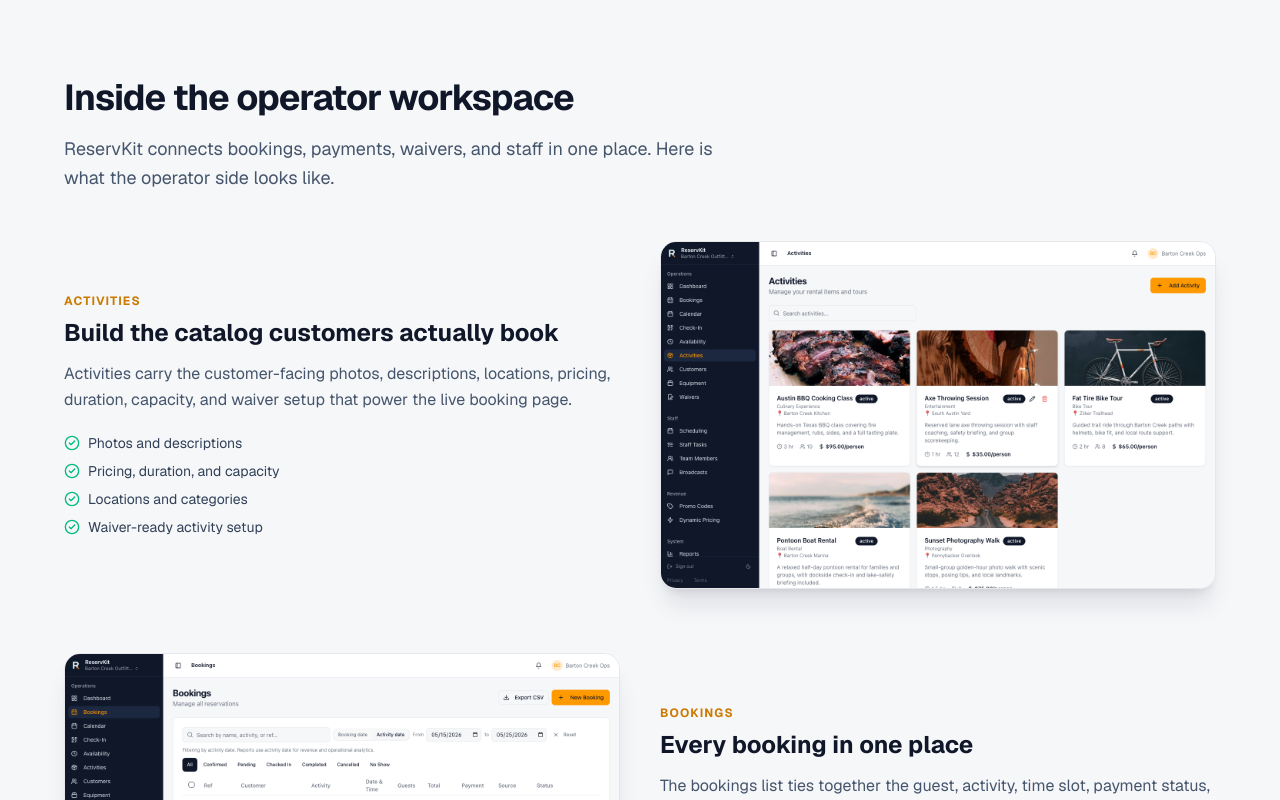
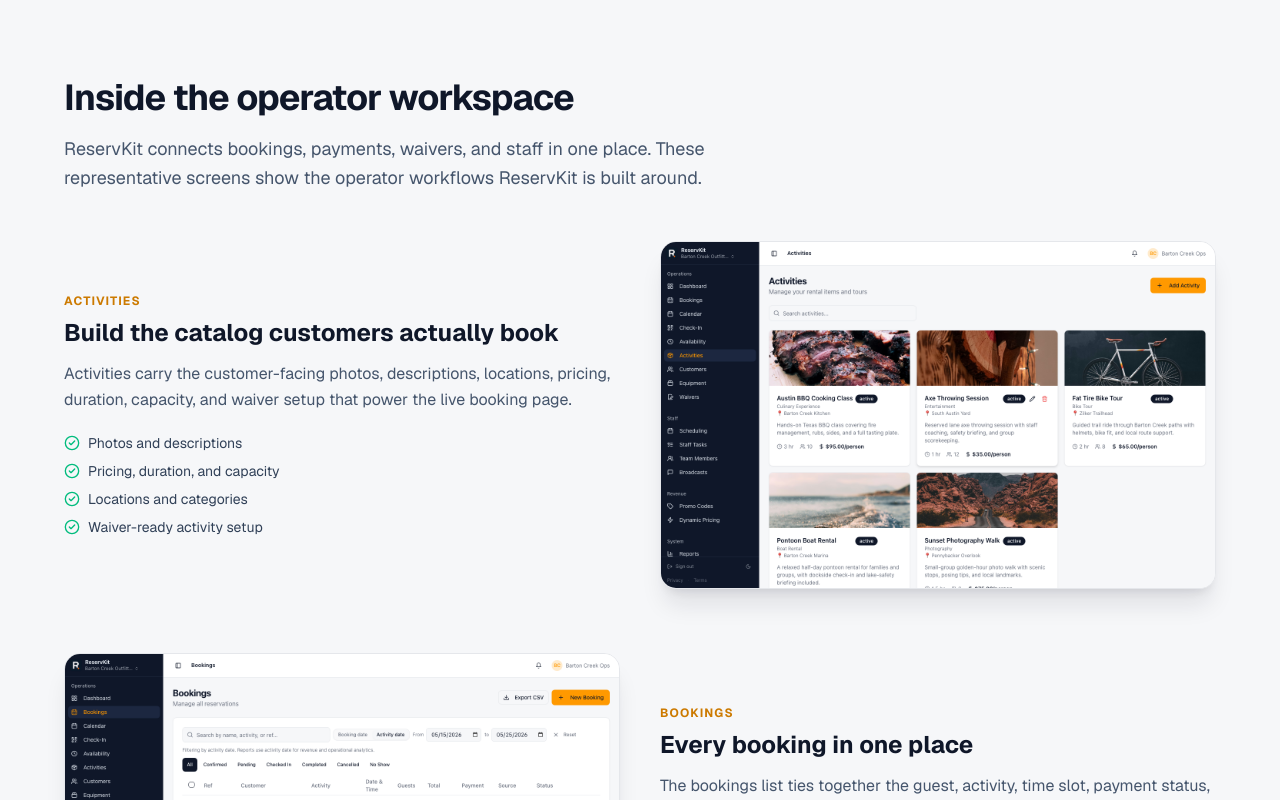
Before and after one commit to Cortana-Ops/reservkit-landing, a Next.js app: page / in a window 1280 px wide. Shown: the part 5420-6220 px from the top of the page. Built offline with nearby package versions, Linux system fonts and the light colour scheme.

Commit message:
Clarify product screenshot positioning

```diff
--- a/app/page.tsx
+++ b/app/page.tsx
@@ -162,7 +162,7 @@ const setupSteps = [
 const operatorProof = [
   {
     title: "Real product, not mockup-only marketing",
-    body: "The homepage uses current product screenshots from configured public booking and operator workflows.",
+    body: "The homepage uses real ReservKit screens from configured public booking and operator workflows, with public captures reviewed before wider marketing.",
   },
   {
     title: "Stripe Connect from the start",
@@ -462,7 +462,7 @@ export default function Home() {
             <div className="max-w-2xl">
               <h2 className="text-3xl font-bold tracking-tight text-navy sm:text-4xl">Inside the operator workspace</h2>
               <p className="mt-4 text-lg leading-relaxed text-slate-600">
-                ReservKit connects bookings, payments, waivers, and staff in one place. Here is what the operator side looks like.
+                ReservKit connects bookings, payments, waivers, and staff in one place. These representative screens show the operator workflows ReservKit is built around.
               </p>
             </div>
             <div className="mt-12 space-y-16">
--- a/scripts/check-content.mjs
+++ b/scripts/check-content.mjs
@@ -102,6 +102,8 @@ const forbidden = [
   "Takes five minutes",
   "Watch the bookings come in",
   "live product screenshots",
+  "current product screenshots",
+  "Here is what the operator side looks like",
   "Staff and captain scheduling",
   "Staff assignment and guide scheduling",
   "booking fee is calculated on the total amount charged",
@@ -158,6 +160,9 @@ const required = [
   { file: "app/docs/notifications/page.tsx", text: "Automated SMS reminders can use ReservKit-managed delivery" },
   { file: "app/docs/notifications/page.tsx", text: "does not currently include a full operator-facing email or SMS template editor" },
   { file: "app/docs/notifications/page.tsx", text: "Test emails from Settings go only to the signed-in operator" },
+  { file: "app/page.tsx", text: "real ReservKit screens from configured public booking and operator workflows" },
+  { file: "app/page.tsx", text: "public captures reviewed before wider marketing" },
+  { file: "app/page.tsx", text: "representative screens show the operator workflows ReservKit is built around" },
 ];
 
 const removedRoutes = [
```
Also changed, not shown: 1 other file (tests, documents, lock files or other folders).
